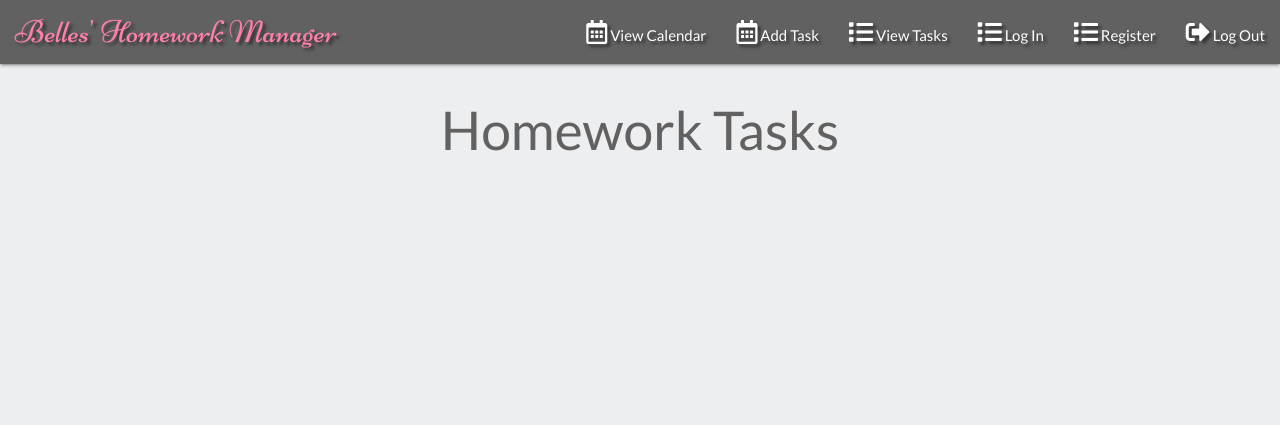
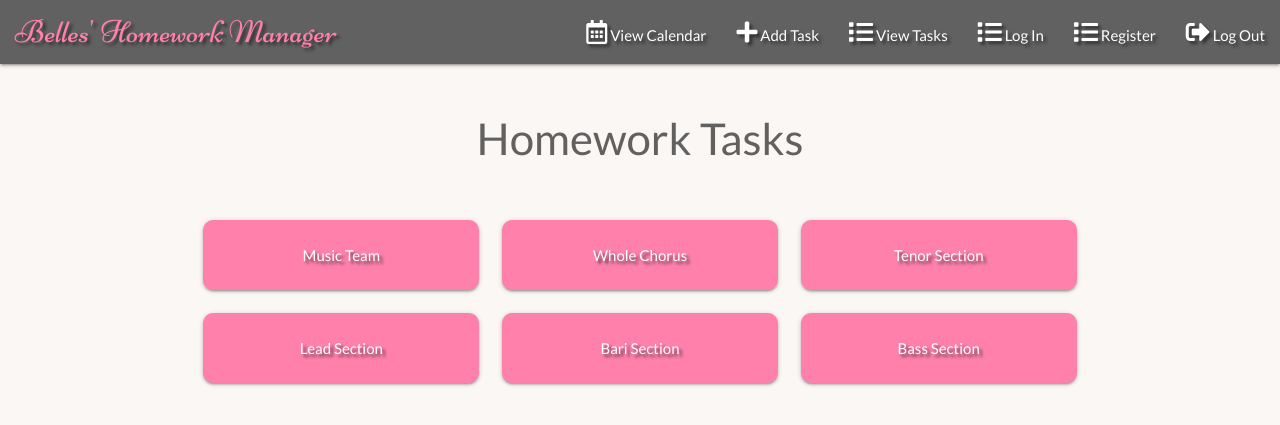
Before and after one commit to Rachel2308/MS3-belles-task-manager, a Flask app: page / in a window 1280 px wide. Shown: the top 425 px of the page. Run offline with Flask 2, Linux system fonts and the light colour scheme; data that the repository does not hold is empty; some libraries are stand-ins or nearby versions.

Commit message:
homework page built, links to be added at later date

```diff
--- a/static/css/style.css
+++ b/static/css/style.css
@@ -1,5 +1,5 @@
 body {
-    background-color: #edeef0;
+    background-color: #fbf7f5;
     font-family: 'Lato', sans-serif;
 }
 
@@ -43,7 +43,7 @@ header a:hover {
 .submit-button:hover {
     color: #424242;
     transform: scale(1.1);
-    text-align: center;
+
 }
 
 .registration-bottom-link {
@@ -60,7 +60,7 @@ header a:hover {
 
 .registration-bottom-link a:hover {
 	color: #4d4455;
-	text-decoration: underline;
+
 }
 
 .input-field {
@@ -71,6 +71,27 @@ header a:hover {
     border-style:solid;
 }
 
+/* Homework Front Page */
+
+.section-link {
+    border-radius: 10px;
+    text-align: center !important;
+    color: white;
+}
+.section-link {
+
+
+
+}
+
+.section-link:hover {
+    transform: scale(1.1);
+
+}
+
+.section-link:hover {
+    color: #4d4455 !important;
+}
 
 /* Flashes */
 
--- a/templates/base.html
+++ b/templates/base.html
@@ -32,7 +32,7 @@
                 <a href="#" data-target="mobile-demo" class="sidenav-trigger"><i class="fas fa-bars"></i></a>
                 <ul class="right hide-on-med-and-down">
                     <li><a href="{{ url_for('calendar') }}" class="text-shadow"><i class="far fa-calendar-alt"></i>  View Calendar</a></li>
-                    <li><a href="#" class="text-shadow"><i class="far fa-calendar-alt"></i>  Add Task</a></li>
+                    <li><a href="#" class="text-shadow"><i class="fas fa-plus"></i>  Add Task</a></li>
                     <li><a href="{{ url_for('show_tasks') }}" class="text-shadow"><i class="fas fa-list"></i>  View Tasks</a></li>
                     <li><a href="{{ url_for('login') }}" class="text-shadow"><i class="fas fa-list"></i>  Log In</a></li>
                     <li><a href="{{ url_for('register') }}" class="text-shadow"><i class="fas fa-list"></i>  Register</a></li>
--- a/templates/homework.html
+++ b/templates/homework.html
@@ -1,13 +1,44 @@
 {% extends "base.html" %}
 {% block content %}
 
-    <h2 class="center-align grey-text text-darken-2">Homework Tasks</h2>
-    {% for homework in homework %}
-        {{ homework.section_name }}<br>
-        {{ homework.song_name }}<br>
-        {{ homework.task_description }}<br>
-        {{ homework.due_date }}<br>
+    <h3 class="center-align page-title">Homework Tasks</h3>
 
-    {% endfor %}
+    <div class="row">
+        <div class="col s12 m6 l4">
+            <a href="#"><div class="card-panel pink accent-1 text-shadow section-link">
+                Music Team
+            </div></a>
+        </div>
+        <div class="col s12 m6 l4">
+            <a href="#"><div class="card-panel pink accent-1 text-shadow section-link">
+                Whole Chorus
+            </div></a>
+        </div>
+        <div class="col s12 m6 l4">
+            <a href="#"><div class="card-panel pink accent-1 text-shadow section-link">
+                Tenor Section
+            </div></a>
+        </div>
+        <div class="col s12 m6 l4">
+            <a href="#"><div class="card-panel pink accent-1 text-shadow section-link">
+                Lead Section
+            </div></a>
+        </div>
+        <div class="col s12 m6 l4">
+            <a href="#"><div class="card-panel pink accent-1 text-shadow section-link">
+                Bari Section
+            </div></a>
+        </div>
+        <div class="col s12 m6 l4">
+            <a href="#"><div class="card-panel pink accent-1 text-shadow section-link">
+                Bass Section
+            </div></a>
+        </div>
+
+    </div>
+
+
+
+
 
 {% endblock %}
```
Also changed, not shown: templates/leads.html (added, +14 -0 lines).
